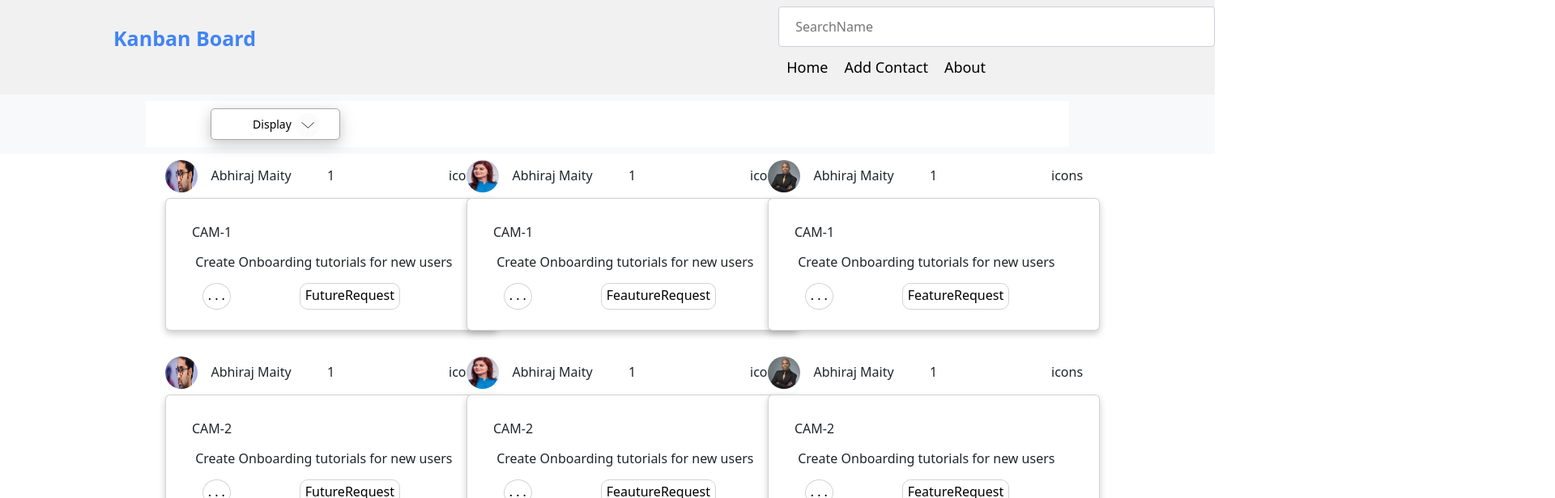
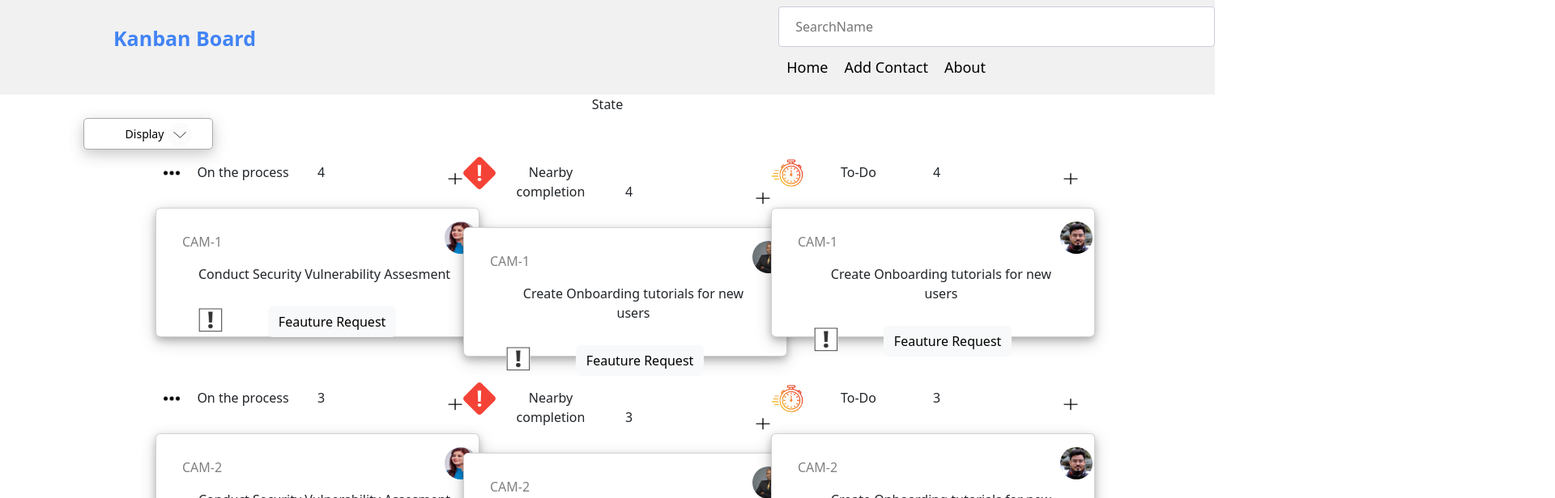
Before and after one commit to Allan2024/firebase-crud-operation, a React (Create React App) app: page /priority in a window 1280 px wide. Shown: the top 616 px of the page at 81% size, 1920 px wide, since content can reach past the window. Built offline with nearby package versions, Linux system fonts and the light colour scheme.

Commit message:
3rd commit

```diff
--- a/src/App.js
+++ b/src/App.js
@@ -9,9 +9,9 @@ import { ToastContainer} from 'react-toastify';
 import 'react-toastify/dist/ReactToastify.css';
 import Header from "./components/Header";
 import Search from "./pages/Search";
+import State from "./pages/State";
+import Display from "./pages/Display";
 import PriorityPage from "./pages/PriorityPage";
-import Display from "./pages/Display";
-import State from "./pages/State";
 function App() {
   return (
     <BrowserRouter>
--- a/src/pages/AddEdit.js
+++ b/src/pages/AddEdit.js
@@ -84,6 +84,11 @@ return() => {
              alignContent:"center",}}
              onSubmit={handleSubmit}
              >
+
+{
+  /* Input Data*/
+}
+
 <label htmlFor="name">Name</label>
 <input
 type="text"
--- a/src/pages/Display.js
+++ b/src/pages/Display.js
@@ -1,100 +1,132 @@
+import React from 'react'
+import 'bootstrap/dist/css/bootstrap.min.css';
 import { Link } from "react-router-dom";
 import {data} from './data';
-import { useEffect,useState } from "react";
-import './Homes.css';
-import 'bootstrap/dist/css/bootstrap.css';
+import './PriorityPage.css';
 
-export const Homes = () => {
-    return (
-        <>
+export const PriorityPage = () => {
+  return (
+    <div>
+<nav className="navbar navbar-expand-lg navbar-light bg-light">
 
-<div className="App">
-<div className="dropdown labelleft">
+<div className="container">
+
+<div className="collapse navbar-collapse" id="navbarSupportedContent">
+
+  <ul className="navbar-nav me-auto mb-2 mb-lg-0">
+
+  {
+  /* Drop down link to display UI of pages */
+}
+    <li className="nav-item">
+    <div className="dropdown">
 <button class="dropbtn">Display <img className="defineimgsizein" src ={require('../images/dropdown2.png')} alt=""/></button>
 <div className="dropdown-content">
-<a className="" href="state"><Link className="reducesize" to ="/priority"></Link>Grouping<hide className="invisible"> i am hereee</hide><button className="definedropdownbutton1"> State<hide className="invisible">click</hide><img className="defineimgsize1"  alt=""/></button></a>
-<a className="" href="priority"><Link className="reducesize" to ="/display"></Link> Ongoing <hide className="invisible"> i am hereee</hide><button className="definedropdownbutton2">Priority<hide className="invisible">Click</hide><img className="defineimgsize1"  alt=""/></button></a>
+<a className="" href="state"><Link className="reducesize" to ="/"></Link>Grouping<hide className="invisible"> i am hereee</hide><button className="definedropdownbutton1"> State<hide className="invisible">click</hide><img className="defineimgsize1"  alt=""/></button></a>
+<a className="" href="priority"><Link className="reducesize" to =""></Link> Ongoing <hide className="invisible"> i am hereee</hide><button className="definedropdownbutton2">Priority<hide className="invisible">Click</hide><img className="defineimgsize1"  alt=""/></button></a>
+<a className="" href="display"><Link className="reducesize" to ="/"></Link> Ongoing <hide className="invisible"> i am hereee</hide><button className="definedropdownbutton2">Display<hide className="invisible">Click</hide><img className="defineimgsize1"  alt=""/></button></a>
 </div>
-</div><br></br>
+</div>
+
+  </li>
+    <li className="nav-item invisible">
+      <a className="nav-link" href="#">&#8964;</a>
+    </li>
+    <li className="nav-item invisible">
+      <a className="nav-link" href="#">Projects</a>
+    </li>
+  </ul>
+
+</div>
+
+</div>
+</nav>
+<div class="container">
+
+{
+  /* Fetching data from API locally stored in Data.js (only fetching id and priority)*/
+}
+
 {data.map((item) => (
         <div className="parent">
 
         <div class="container">
+
   <div class="row">
+
+
     <div class="col-2">
-    <p container="values">     <img className="defineimgsize" src ={require('../images/halfdone.png')} alt=""/>
-    <p className="namefloat">Half Done</p>
-<p className='numberfloat'>1</p>
-<p className='iconsfloat'>icons</p> </p>
+    <img className="defineimgsize" src ={require('../images/anoopsharma.png')} alt=""/>
+    <p className="namefloat">Abhiraj Maity</p>
+<p className='numberfloat'>{item.priority}</p>
+<p className='iconsfloat'>icons</p>
+
+
     <div className="card">
-    <img className="definepicinbox" src ={require('../images/akansha punjabi.jpeg')} alt=""/>
   <div className="card-body">
   <h5 className="card-title">{item.id}</h5>
   <br></br>
-  <p className="card-text">Conduct Security Vulnerability Assesment</p>
+  <p className="card-text">Create Onboarding tutorials for new users</p>
   <br></br><br></br>
-  <img className="inboximg1 bottom" src ={require('../images/exclamation2.jpg')} alt=""/> <button className="btn btn-light bottom">Feauture Request</button>
+  <button className="firstpicbutton">. . .</button> <button className ="secondpicbutton">FutureRequest</button>
   </div>
   <br></br>
   </div>
 <br></br>
     </div>
     <br></br>
+    <div class="col-2">
+      </div>
+      <div class="col-2">
+      <img className="defineimgsize" src ={require('../images/akansha punjabi.jpeg')} alt=""/>
+    <p className="namefloat">Abhiraj Maity</p>
+<p className='numberfloat'>{item.priority}</p>
+<p className='iconsfloat'>icons</p>
 
 
-    <div className="col-2">
-        </div>
-    <div className="col-2">
-    <p container="values">     <img className="defineimgsize" src ={require('../images/done.jpeg')} alt=""/>
-    <p className="namefloat">Done</p>
-<p className='numberfloat'>1</p>
-<p className='iconsfloat'>icons</p> </p>
     <div className="card">
-    <img className="definepicinbox" src ={require('../images/businessman2.jpeg')} alt=""/>
   <div className="card-body">
   <h5 className="card-title">{item.id}</h5>
   <br></br>
   <p className="card-text">Create Onboarding tutorials for new users</p>
   <br></br><br></br>
-  <img className="inboximg1 bottom" src ={require('../images/exclamation2.jpg')} alt=""/> <button className="btn btn-light bottom">Feauture Request</button>
+  <button className="firstpicbutton">. . .</button> <button className ="secondpicbutton">FeautureRequest</button>
   </div>
   <br></br>
   </div>
-      <br></br>
-    </div>
-    <div className="col-2">
-        </div>
-    <div className="col-2">
-    <p container="values">     <img className="defineimgsize" src ={require('../images/todo.png')} alt=""/>
-    <p className="namefloat">To-Do</p>
-<p className='numberfloat'>1</p>
-<p className='iconsfloat'>icons</p> </p>
+</div>
+<br></br>
+<div class="col-2">
+      </div>
+      <div class="col-2">
+      <img className="defineimgsize" src ={require('../images/businessman2.jpeg')} alt=""/>
+    <p className="namefloat">Abhiraj Maity</p>
+<p className='numberfloat'>{item.priority}</p>
+<p className='iconsfloat'>icons</p>
+
+
     <div className="card">
-    <img className="definepicinbox" src ={require('../images/abhideep maity.jpeg')} alt=""/>
   <div className="card-body">
   <h5 className="card-title">{item.id}</h5>
   <br></br>
   <p className="card-text">Create Onboarding tutorials for new users</p>
   <br></br><br></br>
-  <img className="inboximg1 bottom" src ={require('../images/exclamation2.jpg')} alt=""/> <button className="btn btn-light bottom">Feauture Request</button></div>
+  <button className="firstpicbutton">. . .</button> <button className ="secondpicbutton">FeatureRequest</button>
+  </div>
   <br></br>
   </div>
-    </div>
-    <div className="col-1">
-        </div>
-    <div class="col-3">
+  <br></br>
+</div>
 
-    </div>
+
+
   </div>
 </div>
 
   </div>
   ))}
-
 </div>
-
-
-</>
-    )
-  }
-  export default Homes;
+</div>
+  )
+}
+export default PriorityPage;
--- a/src/pages/Home.js
+++ b/src/pages/Home.js
@@ -54,11 +54,15 @@ setData({});
   return (
 
     <>
+    {
+      /* Drpdown button Displaying  Ui */
+    }
 <div className="dropdown">
 <button class="dropbtn">Display <img className="defineimgsizein" src ={require('../images/dropdown2.png')} alt=""/></button>
 <div className="dropdown-content">
-<a className="" href="state"><Link className="reducesize" to ="/"></Link>Grouping<hide className="invisible"> i am hereee</hide><button className="definedropdownbutton1"> Status<hide className="invisible">click</hide><img className="defineimgsize1"  alt=""/></button></a>
+<a className="" href="state"><Link className="reducesize" to ="/"></Link>Grouping<hide className="invisible"> i am hereee</hide><button className="definedropdownbutton1"> State<hide className="invisible">click</hide><img className="defineimgsize1"  alt=""/></button></a>
 <a className="" href="priority"><Link className="reducesize" to ="/"></Link> Ongoing <hide className="invisible"> i am hereee</hide><button className="definedropdownbutton2">Priority<hide className="invisible">Click</hide><img className="defineimgsize1"  alt=""/></button></a>
+<a className="" href="display"><Link className="reducesize" to ="/"></Link> Ongoing <hide className="invisible"> i am hereee</hide><button className="definedropdownbutton2">Display<hide className="invisible">Click</hide><img className="defineimgsize1"  alt=""/></button></a>
 </div>
 </div>
 
@@ -97,6 +101,10 @@ setData({});
 })}
 </tbody>
 )}
+
+{
+/* Sorting data*/
+}
 {sort && (
   <tbody>
     {sortedData.map((item,index) =>{
--- a/src/pages/PriorityPage.js
+++ b/src/pages/PriorityPage.js
@@ -1,123 +1,104 @@
 import React from 'react'
-import 'bootstrap/dist/css/bootstrap.min.css';
 import { Link } from "react-router-dom";
 import {data} from './data';
-import './PriorityPage.css';
+import './PriorityPage.css'
 
 export const PriorityPage = () => {
-  return (
-    <div>
-<nav className="navbar navbar-expand-lg navbar-light bg-light">
-
-<div className="container">
-
-<div className="collapse navbar-collapse" id="navbarSupportedContent">
-
-  <ul className="navbar-nav me-auto mb-2 mb-lg-0">
-
-    <li className="nav-item">
-    <div className="dropdown">
+  return (<>
+    <div>State</div>
+    <div className="App">
+<div className="dropdown labelleft">
 <button class="dropbtn">Display <img className="defineimgsizein" src ={require('../images/dropdown2.png')} alt=""/></button>
 <div className="dropdown-content">
 <a className="" href="state"><Link className="reducesize" to ="/"></Link>Grouping<hide className="invisible"> i am hereee</hide><button className="definedropdownbutton1"> State<hide className="invisible">click</hide><img className="defineimgsize1"  alt=""/></button></a>
-<a className="" href="display"><Link className="reducesize" to =""></Link> Ongoing <hide className="invisible"> i am hereee</hide><button className="definedropdownbutton2">Display<hide className="invisible">Click</hide><img className="defineimgsize1"  alt=""/></button></a>
+<a className="" href="priority"><Link className="reducesize" to ="/"></Link> Ongoing <hide className="invisible"> i am hereee</hide><button className="definedropdownbutton2">Priority<hide className="invisible">Click</hide><img className="defineimgsize1"  alt=""/></button></a>
+<a className="" href="display"><Link className="reducesize" to ="/"></Link> Ongoing <hide className="invisible"> i am hereee</hide><button className="definedropdownbutton2">Display<hide className="invisible">Click</hide><img className="defineimgsize1"  alt=""/></button></a>
 </div>
-</div>
+</div><br></br>
 
-  </li>
-    <li className="nav-item invisible">
-      <a className="nav-link" href="#">&#8964;</a>
-    </li>
-    <li className="nav-item invisible">
-      <a className="nav-link" href="#">Projects</a>
-    </li>
-  </ul>
-
-</div>
-
-</div>
-</nav>
-<div class="container">
+{
+  /* Fetching data from API locally stored in Data.js (only fetching id and priority)*/
+}
 {data.map((item) => (
         <div className="parent">
 
         <div class="container">
-
   <div class="row">
-
-
     <div class="col-2">
-    <img className="defineimgsize" src ={require('../images/anoopsharma.png')} alt=""/>
-    <p className="namefloat">Abhiraj Maity</p>
-<p className='numberfloat'>1</p>
-<p className='iconsfloat'>icons</p>
-
-
+    <p container="values">     <img className="defineimgsize" src ={require('../images/nopriority.png')} alt=""/>
+    <p className="namefloat">On the process</p>
+<p className='numberfloat'>{item.priority}</p>
+<p className='iconsfloat'><img className="defineimgsize" src ={require('../images/plus.png')} alt=""/></p> </p>
     <div className="card">
+    <img className="definepicinbox" src ={require('../images/akansha punjabi.jpeg')} alt=""/>
   <div className="card-body">
   <h5 className="card-title">{item.id}</h5>
   <br></br>
-  <p className="card-text">Create Onboarding tutorials for new users</p>
+  <p className="card-text">Conduct Security Vulnerability Assesment</p>
   <br></br><br></br>
-  <button className="firstpicbutton">. . .</button> <button className ="secondpicbutton">FutureRequest</button>
+  <img className="inboximg1 bottom" src ={require('../images/exclamation2.jpg')} alt=""/> <button className="btn btn-light bottom">Feauture Request</button>
   </div>
   <br></br>
   </div>
 <br></br>
     </div>
     <br></br>
-    <div class="col-2">
-      </div>
-      <div class="col-2">
-      <img className="defineimgsize" src ={require('../images/akansha punjabi.jpeg')} alt=""/>
-    <p className="namefloat">Abhiraj Maity</p>
-<p className='numberfloat'>1</p>
-<p className='iconsfloat'>icons</p>
 
 
+    <div className="col-2">
+        </div>
+    <div className="col-2">
+    <p container="values">     <img className="defineimgsize" src ={require('../images/priority.png')} alt=""/>
+    <p className="namefloat">Nearby completion</p>
+<p className='numberfloat'>{item.priority}</p>
+<p className='iconsfloat'><img className="defineimgsize" src ={require('../images/plus.png')} alt=""/></p> </p>
     <div className="card">
+    <img className="definepicinbox" src ={require('../images/businessman2.jpeg')} alt=""/>
   <div className="card-body">
   <h5 className="card-title">{item.id}</h5>
   <br></br>
   <p className="card-text">Create Onboarding tutorials for new users</p>
   <br></br><br></br>
-  <button className="firstpicbutton">. . .</button> <button className ="secondpicbutton">FeautureRequest</button>
+  <img className="inboximg1 bottom" src ={require('../images/exclamation2.jpg')} alt=""/> <button className="btn btn-light bottom">Feauture Request</button>
   </div>
   <br></br>
   </div>
-</div>
-<br></br>
-<div class="col-2">
-      </div>
-      <div class="col-2">
-      <img className="defineimgsize" src ={require('../images/businessman2.jpeg')} alt=""/>
-    <p className="namefloat">Abhiraj Maity</p>
-<p className='numberfloat'>1</p>
-<p className='iconsfloat'>icons</p>
-
-
+      <br></br>
+    </div>
+    <div className="col-2">
+        </div>
+    <div className="col-2">
+    <p container="values">     <img className="defineimgsize" src ={require('../images/urgent.png')} alt=""/>
+    <p className="namefloat">To-Do</p>
+<p className='numberfloat'>{item.priority}</p>
+<p className='iconsfloat'><img className="defineimgsize" src ={require('../images/plus.png')} alt=""/></p> </p>
     <div className="card">
+    <img className="definepicinbox" src ={require('../images/abhideep maity.jpeg')} alt=""/>
   <div className="card-body">
   <h5 className="card-title">{item.id}</h5>
   <br></br>
   <p className="card-text">Create Onboarding tutorials for new users</p>
   <br></br><br></br>
-  <button className="firstpicbutton">. . .</button> <button className ="secondpicbutton">FeatureRequest</button>
-  </div>
+  <img className="inboximg1 bottom" src ={require('../images/exclamation2.jpg')} alt=""/> <button className="btn btn-light bottom">Feauture Request</button></div>
   <br></br>
   </div>
-  <br></br>
-</div>
+    </div>
+    <div className="col-1">
+        </div>
+    <div class="col-3">
 
-
-
+    </div>
   </div>
 </div>
 
   </div>
   ))}
+
 </div>
-</div>
+
+
+</>
   )
 }
+
 export default PriorityPage;
--- a/src/pages/State.js
+++ b/src/pages/State.js
@@ -1,28 +1,35 @@
-import React from 'react'
 import { Link } from "react-router-dom";
 import {data} from './data';
+import { useEffect,useState } from "react";
+import './Homes.css';
+import 'bootstrap/dist/css/bootstrap.css';
 
 export const State = () => {
-  return (<>
-    <div>State</div>
-    <div className="App">
+    return (
+        <>
+
+<div className="App">
 <div className="dropdown labelleft">
 <button class="dropbtn">Display <img className="defineimgsizein" src ={require('../images/dropdown2.png')} alt=""/></button>
 <div className="dropdown-content">
-<a className="" href="display"><Link className="reducesize" to ="/"></Link>Grouping<hide className="invisible"> i am hereee</hide><button className="definedropdownbutton1"> Display<hide className="invisible">click</hide><img className="defineimgsize1"  alt=""/></button></a>
-<a className="" href="priority"><Link className="reducesize" to ="/"></Link> Ongoing <hide className="invisible"> i am hereee</hide><button className="definedropdownbutton2">Priority<hide className="invisible">Click</hide><img className="defineimgsize1"  alt=""/></button></a>
+<a className="" href="state"><Link className="reducesize" to ="/priority"></Link>Grouping<hide className="invisible"> i am hereee</hide><button className="definedropdownbutton1"> State<hide className="invisible">click</hide><img className="defineimgsize1"  alt=""/></button></a>
+<a className="" href="priority"><Link className="reducesize" to ="/display"></Link> Ongoing <hide className="invisible"> i am hereee</hide><button className="definedropdownbutton2">Priority<hide className="invisible">Click</hide><img className="defineimgsize1"  alt=""/></button></a>
+<a className="" href="display"><Link className="reducesize" to ="/"></Link> Ongoing <hide className="invisible"> i am hereee</hide><button className="definedropdownbutton2">Display<hide className="invisible">Click</hide><img className="defineimgsize1"  alt=""/></button></a>
 </div>
 </div><br></br>
+{
+  /* Fetching data from API locally stored in Data.js (only fetching id and priority)*/
+}
 {data.map((item) => (
         <div className="parent">
 
         <div class="container">
   <div class="row">
     <div class="col-2">
-    <p container="values">     <img className="defineimgsize" src ={require('../images/nopriority.png')} alt=""/>
-    <p className="namefloat">On the process</p>
-<p className='numberfloat'>1</p>
-<p className='iconsfloat'><img className="defineimgsize" src ={require('../images/plus.png')} alt=""/></p> </p>
+    <p container="values">     <img className="defineimgsize" src ={require('../images/halfdone.png')} alt=""/>
+    <p className="namefloat">Half Done</p>
+<p className='numberfloat'>{item.priority}</p>
+<p className='iconsfloat'>icons</p> </p>
     <div className="card">
     <img className="definepicinbox" src ={require('../images/akansha punjabi.jpeg')} alt=""/>
   <div className="card-body">
@@ -42,10 +49,10 @@ export const State = () => {
     <div className="col-2">
         </div>
     <div className="col-2">
-    <p container="values">     <img className="defineimgsize" src ={require('../images/priority.png')} alt=""/>
-    <p className="namefloat">Nearby completion</p>
-<p className='numberfloat'>1</p>
-<p className='iconsfloat'><img className="defineimgsize" src ={require('../images/plus.png')} alt=""/></p> </p>
+    <p container="values">     <img className="defineimgsize" src ={require('../images/done.jpeg')} alt=""/>
+    <p className="namefloat">Done</p>
+<p className='numberfloat'>{item.priority}</p>
+<p className='iconsfloat'>icons</p> </p>
     <div className="card">
     <img className="definepicinbox" src ={require('../images/businessman2.jpeg')} alt=""/>
   <div className="card-body">
@@ -62,10 +69,10 @@ export const State = () => {
     <div className="col-2">
         </div>
     <div className="col-2">
-    <p container="values">     <img className="defineimgsize" src ={require('../images/urgent.png')} alt=""/>
+    <p container="values">     <img className="defineimgsize" src ={require('../images/todo.png')} alt=""/>
     <p className="namefloat">To-Do</p>
-<p className='numberfloat'>1</p>
-<p className='iconsfloat'><img className="defineimgsize" src ={require('../images/plus.png')} alt=""/></p> </p>
+<p className='numberfloat'>{item.priority}</p>
+<p className='iconsfloat'>icons</p> </p>
     <div className="card">
     <img className="definepicinbox" src ={require('../images/abhideep maity.jpeg')} alt=""/>
   <div className="card-body">
@@ -92,6 +99,6 @@ export const State = () => {
 
 
 </>
-  )
-}
-export default State;
+    )
+  }
+  export default State;
```
